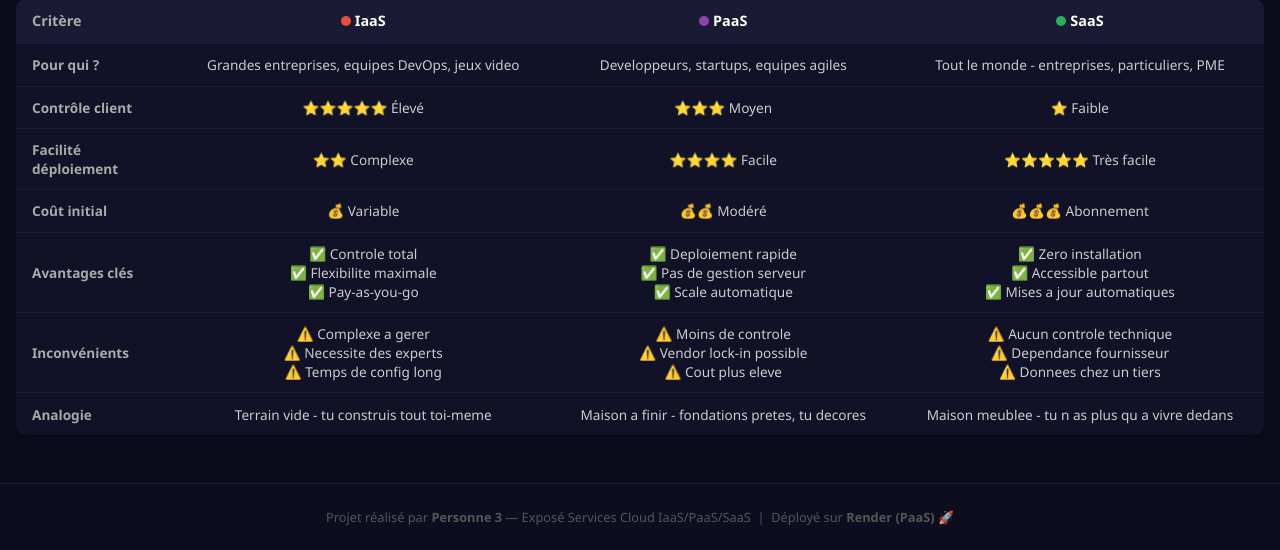
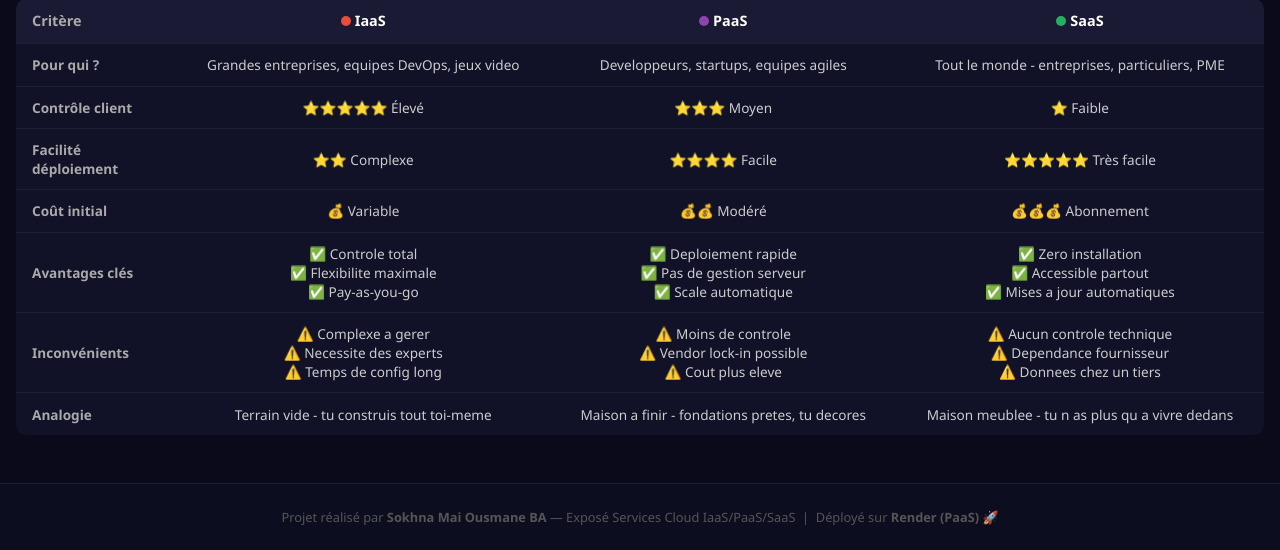
Before and after one commit to maimounaba123/cloud-models-demo, a Flask app: page / in a window 1280 px wide. Shown: the part 1870-2420 px from the top of the page. Run offline with Flask 3, Linux system fonts and the light colour scheme.

Commit message:
Update index.html

```diff
--- a/templates/index.html
+++ b/templates/index.html
@@ -312,7 +312,7 @@
 </section>
 
 <footer>
-  Projet réalisé par <strong>Personne 3</strong> — Exposé Services Cloud IaaS/PaaS/SaaS &nbsp;|&nbsp;
+  Projet réalisé par <strong>Sokhna Mai Ousmane BA</strong> — Exposé Services Cloud IaaS/PaaS/SaaS &nbsp;|&nbsp;
   Déployé sur <strong>Render (PaaS)</strong> 🚀
 </footer>
 
```
